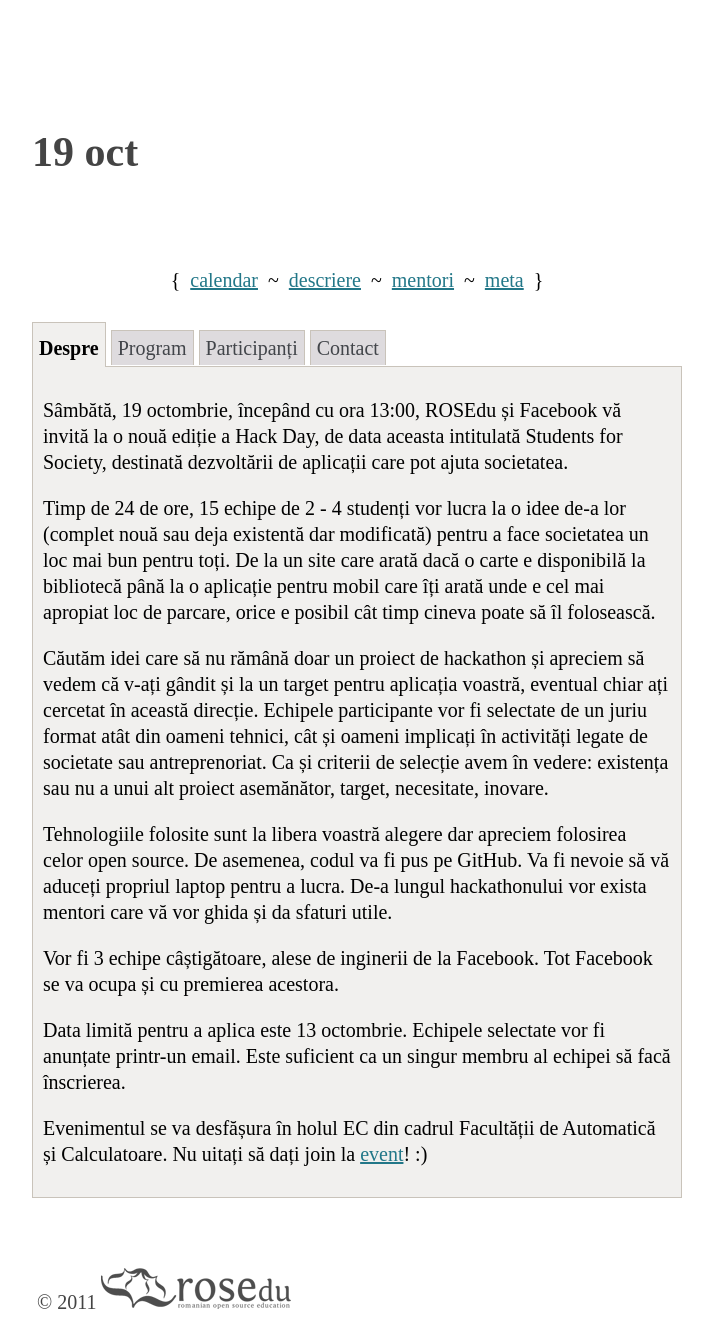
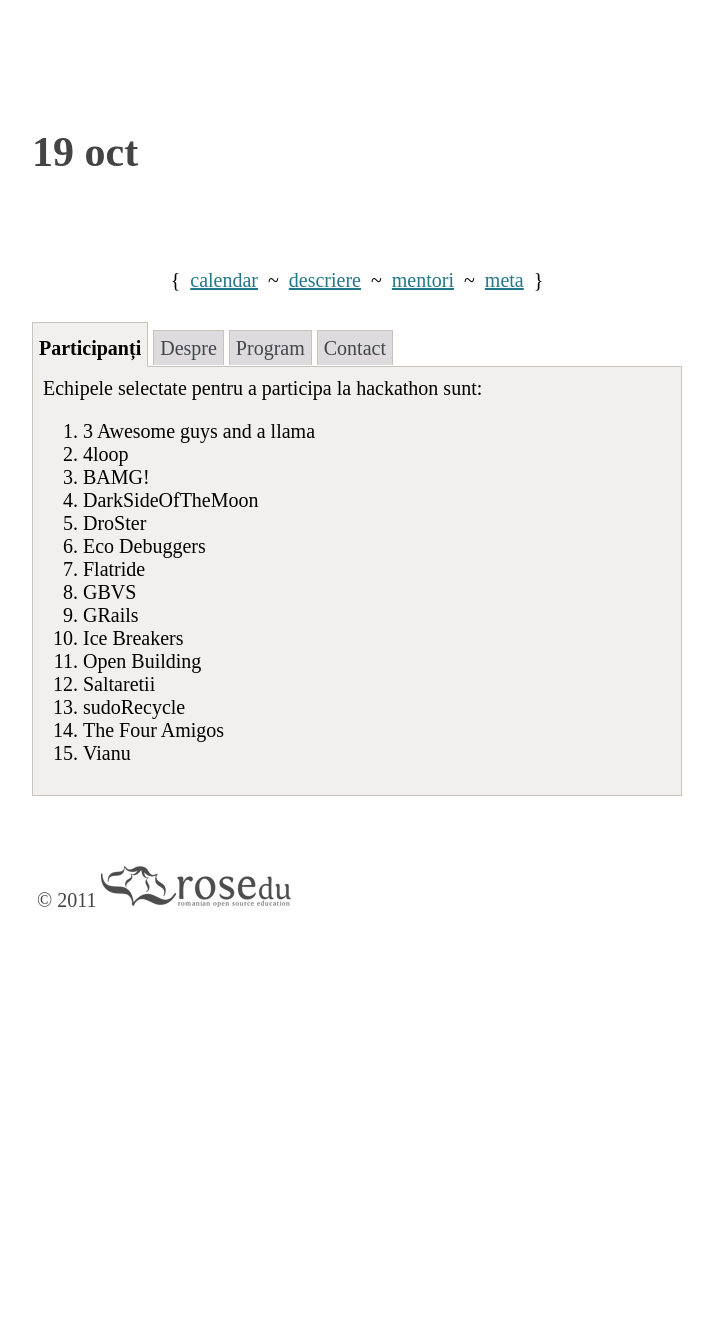
Before and after one commit to rosedu/hackday, a Jekyll site: the page built from _posts/2013-10-19-facebook.html, in a window 1280 px wide. Shown: the whole page, without its empty margins (283-996 px from the left). Built offline with Jekyll 4.4.1, drawn with Linux system fonts in a browser that asks for light colours; after the commit the page ends 940 px from its top, so only the background shows below that; some of the changed lines change nothing that is shown.

Commit message:
Make selected teams more visible

```diff
--- a/_posts/2013-10-19-facebook.html
+++ b/_posts/2013-10-19-facebook.html
@@ -6,9 +6,9 @@
 
 <div>
 <ul id="tabs">
+<li><a href="#participanti">Participanți</a></li>
 <li><a href="#about">Despre</a></li>
 <li><a href="#calendar">Program</a></li>
-<li><a href="#participanti">Participanți</a></li>
 <li><a href="#contact">Contact</a></li>
 </ul>
 <div class="tab_content" id="about">
```
